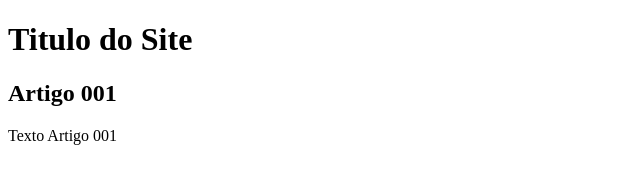
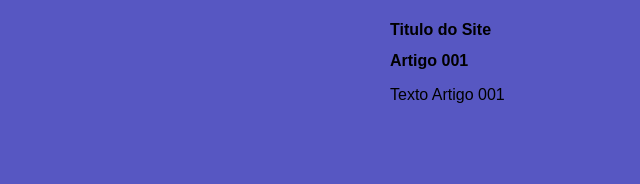
Before and after one commit to Fabio6196/criando-site-curso, a plain HTML site: page index.html in a window 1280 px wide. Shown: the whole page, without its empty margins (0-640 px from the left). Drawn offline with Linux system fonts and the light colour scheme.

Commit message:
iniciei o desinig

```diff
--- /dev/null
+++ b/estilos/style.css
@@ -0,0 +1,12 @@
+* {
+    font-family: Arial, Helvetica, sans-serif;
+    font-size: 16px;
+}
+
+body {
+    background-color: rgb(87, 87, 194);
+    width: 500px;
+    margin: auto;
+    padding: 10px;
+    box-shadow: 3px px 5px;
+}
--- a/index.html
+++ b/index.html
@@ -4,6 +4,7 @@
     <meta charset="UTF-8">
     <meta name="viewport" content="width=device-width, initial-scale=1.0">
     <title>Titulo do Site</title>
+    <link rel="stylesheet" href="estilos/style.css">
 </head>
 <body>
 <main>
```
